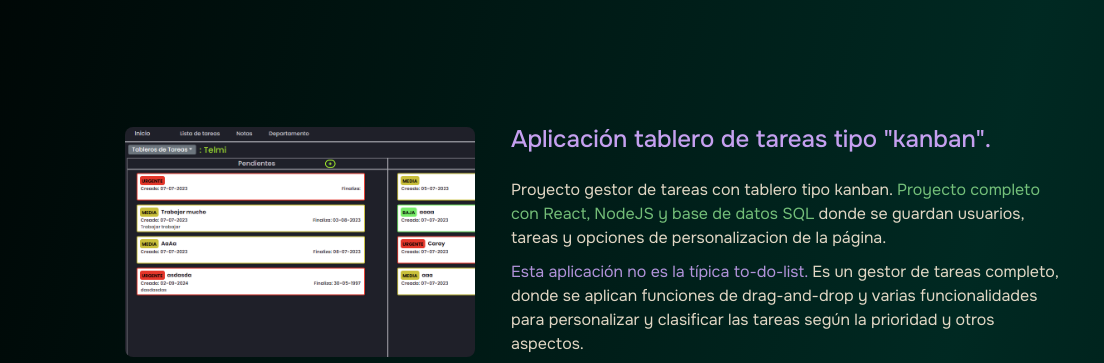
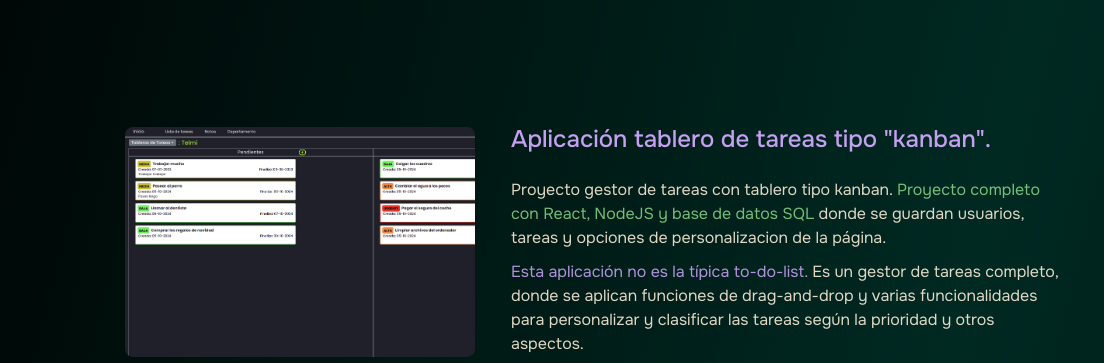
Before and after one commit to nicomunozarcos/PORTFOLIO, a website: page index.html in a window 1280 px wide. Shown: the part 981-1344 px from the top of the page, 0-1104 px from the left. Drawn offline with nearby package versions, Linux system fonts and the light colour scheme.

Commit message:
Agregando app tareas

```diff
--- a/index.html
+++ b/index.html
@@ -75,7 +75,7 @@
       <div class="columnas">
         <div class="card transparente">
           <div class="card-content">
-            <img src="./imgs/tareas.png" alt="Imagen del proyecto" class="card-image">
+            <img src="./imgs/tareas2.png" alt="Imagen del proyecto" class="card-image">
             <div class="card-details mt-2 m-3">
               <h4 class="pink mb-4 titulos2">Aplicación tablero de tareas tipo "kanban". </h4>
               <p class="detallesproyectos">Proyecto gestor de tareas con tablero tipo kanban. <span class="green">Proyecto completo con React, NodeJS y base de datos SQL</span> donde se guardan usuarios, tareas y opciones de personalizacion de la página.</p>
```
Also changed, not shown: imgs/tareas2.png (added).
